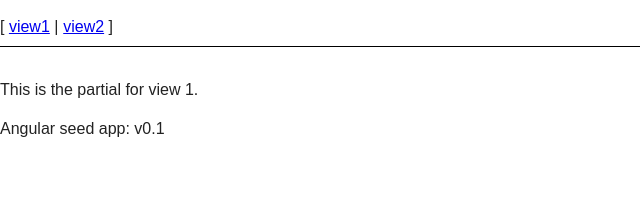
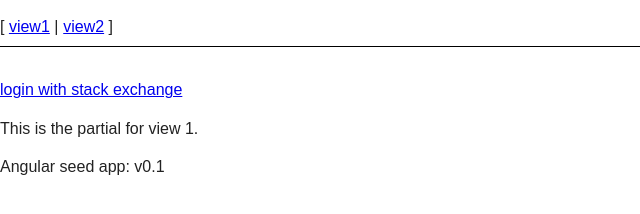
Before and after one commit to jordykirkman/stackoverflow, a website: page app/index.html in a window 1280 px wide. Shown: the whole page, without its empty margins (0-640 px from the left). Drawn offline with Linux system fonts and the light colour scheme.

Commit message:
adding test link to stack overflow implicit oath

```diff
--- a/app/index.html
+++ b/app/index.html
@@ -19,6 +19,7 @@
     <li><a href="#/view1">view1</a></li>
     <li><a href="#/view2">view2</a></li>
   </ul>
+  <a href="https://stackexchange.com/oauth/dialog?client_id=4316&redirect_uri=http://jordykirkman.github.io/stackoverflow/app/#/view1">login with stack exchange</a>
 
   <!--[if lt IE 7]>
       <p class="browsehappy">You are using an <strong>outdated</strong> browser. Please <a href="http://browsehappy.com/">upgrade your browser</a> to improve your experience.</p>
```
